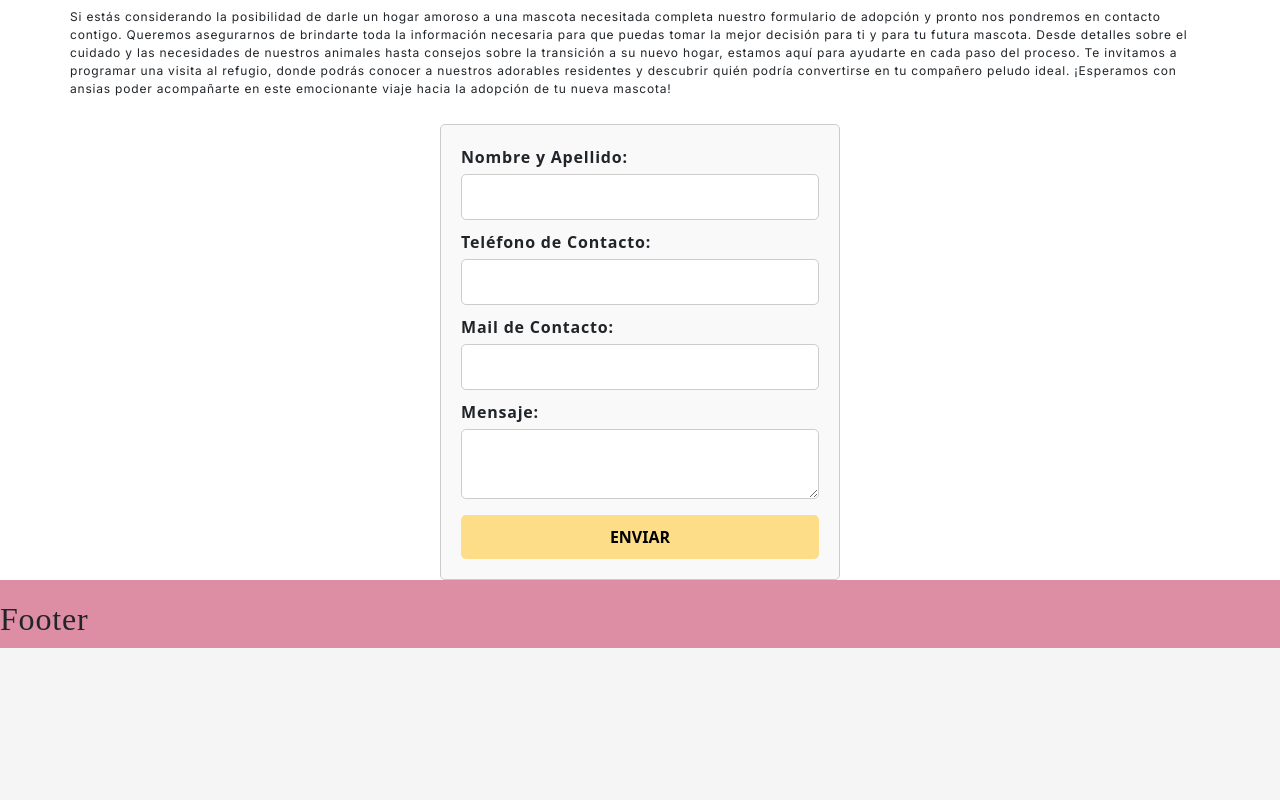
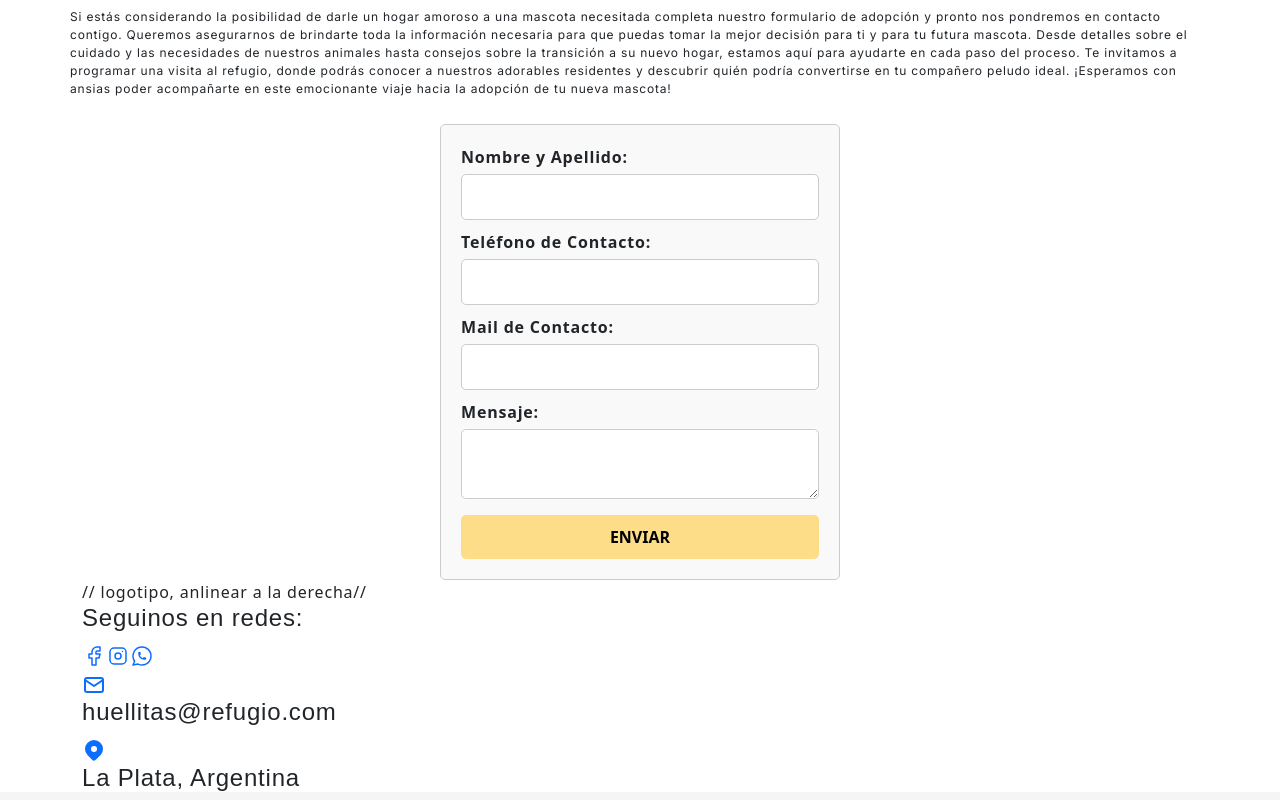
Before and after one commit to MikaVignoni/React_TP, a Next.js app: page /about_us in a window 1280 px wide. Shown: the part 248-1048 px from the top of the page. Before the commit the page ends 904 px from the top, so only its background shows below. Built offline with nearby package versions, Linux system fonts and the light colour scheme; a web font is replaced by a local one.

Commit message:
Avancefooter

```diff
--- a/src/assets/db.json
+++ b/src/assets/db.json
@@ -114,7 +114,7 @@
       "name": "Collar Rosa",
       "description": "Tamaño Mediano\nOpcion: Placa personalizada\n30-45cm x 2,5cm ancho.",
       "price": 30,
-      "qty": 1
+      "qty": 2
     },
     {
       "id": "2",
--- a/src/components/Footer.js
+++ b/src/components/Footer.js
@@ -1,18 +1,58 @@
 
-
+import Link from 'next/link';
+import Mail from './icons/Mail';
+import Facebook from './icons/Facebook';
+import Instagram from './icons/Instagram';
+import Whatsapp from './icons/Watsapp';
+import MapaPin from './icons/MapaPin';
 
 const Footer = () => {
   return (
   <>
-    <div className="Footer">
-      <h2>Footer </h2>
-    </div>
+    <foot>
+      <div className="container">
+        <div className='footer-links'>
+            // logotipo, anlinear a la derecha//
+        </div>
+
+        <div className="footer-row">
+          <h4>Seguinos en redes:</h4>
+        </div>
+        <div className="footer-row">
+          <div className='footer-links'>
+            <div className='social-links'>
+                <Link href="facebook.com" legacyBehavior>
+                  <a><Facebook/></a>
+                </Link>
+                <Link href="instagram.com" legacyBehavior>
+                  <a><Instagram/></a>
+                </Link>
+                <Link href="whatsapp" legacyBehavior>
+                  <a><Whatsapp/></a>
+                </Link>
+              </div>
+          </div>
+        </div>
+        <div className="footer-row">
+        <Link href="mail" legacyBehavior>
+                  <a><Mail/></a>
+        </Link>
+          <h4>huellitas@refugio.com</h4>
+        </div>
+        <div className="footer-row">
+        <Link href="mapapin" legacyBehavior>
+                  <a><MapaPin/></a>
+        </Link>
+          <h4>La Plata, Argentina</h4>
+        </div>
+      </div>
+    </foot>
 
 
 
     <style jsx>
     {`
-      .Footer{
+      foot{
         background-color: var(--colorPrincipal);
       }
     `}
@@ -24,4 +64,4 @@ const Footer = () => {
   )
 }
 
-export default Footer
+export default Footer;
--- a/src/components/icons/Facebook.js
+++ b/src/components/icons/Facebook.js
@@ -2,8 +2,20 @@
 
 const Facebook = (props) => {
     return (
-      <svg {...props} >
-
+      <svg xmlns="http://www.w3.org/2000/svg"
+        class="icon icon-tabler icon-tabler-brand-facebook"
+        width="24"
+        height="24"
+        viewBox="0 0 24 24"
+        stroke-width="1.5"
+        stroke="currentColor"
+        fill="none"
+        stroke-linecap="round"
+        stroke-linejoin="round"
+      >
+        <path stroke="none"
+        d="M0 0h24v24H0z" fill="none"/>
+        <path d="M7 10v4h3v7h4v-7h3l1 -4h-4v-2a1 1 0 0 1 1 -1h3v-4h-3a5 5 0 0 0 -5 5v2h-3" />
       </svg>
     );
   };
--- a/src/components/icons/Instagram.js
+++ b/src/components/icons/Instagram.js
@@ -2,8 +2,21 @@
 
 const Instagram = (props) => {
     return (
-      <svg {...props} >
-
+      <svg
+        xmlns="http://www.w3.org/2000/svg"
+        class="icon icon-tabler icon-tabler-brand-instagram"
+        width="24"
+        height="24"
+        viewBox="0 0 24 24"
+        stroke-width="1.5"
+        stroke="currentColor"
+        fill="none"
+        stroke-linecap="round"
+        stroke-linejoin="round"
+      >
+        <path stroke="none" d="M0 0h24v24H0z" fill="none"/>
+        <path d="M4 4m0 4a4 4 0 0 1 4 -4h8a4 4 0 0 1 4 4v8a4 4 0 0 1 -4 4h-8a4 4 0 0 1 -4 -4z" />
+        <path d="M12 12m-3 0a3 3 0 1 0 6 0a3 3 0 1 0 -6 0" /><path d="M16.5 7.5l0 .01" />
       </svg>
     );
   };
--- a/src/components/icons/MapaPin.js
+++ b/src/components/icons/MapaPin.js
@@ -4,8 +4,20 @@
 
 const MapaPin = (props) => {
     return (
-      <svg {...props} >
-
+      <svg
+        xmlns="http://www.w3.org/2000/svg"
+        class="icon icon-tabler icon-tabler-map-pin-filled"
+        width="24"
+        height="24"
+        viewBox="0 0 24 24"
+        stroke-width="1.5"
+        stroke="currentColor"
+        fill="none"
+        stroke-linecap="round"
+        stroke-linejoin="round"
+      >
+        <path stroke="none" d="M0 0h24v24H0z" fill="none"/>
+        <path d="M18.364 4.636a9 9 0 0 1 .203 12.519l-.203 .21l-4.243 4.242a3 3 0 0 1 -4.097 .135l-.144 -.135l-4.244 -4.243a9 9 0 0 1 12.728 -12.728zm-6.364 3.364a3 3 0 1 0 0 6a3 3 0 0 0 0 -6z" stroke-width="0" fill="currentColor" />
       </svg>
     );
   };
--- a/src/components/icons/Watsapp.js
+++ b/src/components/icons/Watsapp.js
@@ -3,8 +3,21 @@
 
 const Whatsapp = (props) => {
     return (
-      <svg {...props} >
-
+      <svg
+        xmlns="http://www.w3.org/2000/svg"
+        class="icon icon-tabler icon-tabler-brand-whatsapp"
+        width="24"
+        height="24"
+        viewBox="0 0 24 24"
+        stroke-width="1.5"
+        stroke="currentColor"
+        fill="none"
+        stroke-linecap="round"
+        stroke-linejoin="round"
+      >
+        <path stroke="none" d="M0 0h24v24H0z" fill="none"/>
+        <path d="M3 21l1.65 -3.8a9 9 0 1 1 3.4 2.9l-5.05 .9" />
+        <path d="M9 10a.5 .5 0 0 0 1 0v-1a.5 .5 0 0 0 -1 0v1a5 5 0 0 0 5 5h1a.5 .5 0 0 0 0 -1h-1a.5 .5 0 0 0 0 1" />
       </svg>
     );
   };
--- a/src/pages/index.js
+++ b/src/pages/index.js
@@ -1,6 +1,7 @@
 import Head from "next/head";
 import Inicio from "@/components/Inicio";
 import NavBar from "@/components/NavBar";
+import Footer from "@/components/Footer";
 
 export default function Home() {
   return (
@@ -13,8 +14,8 @@ export default function Home() {
       </Head>
       <main>
         <NavBar></NavBar>
-
-        <Inicio/>
+        <Inicio></Inicio>
+        <Footer></Footer>
       </main>
     </>
   );
```
